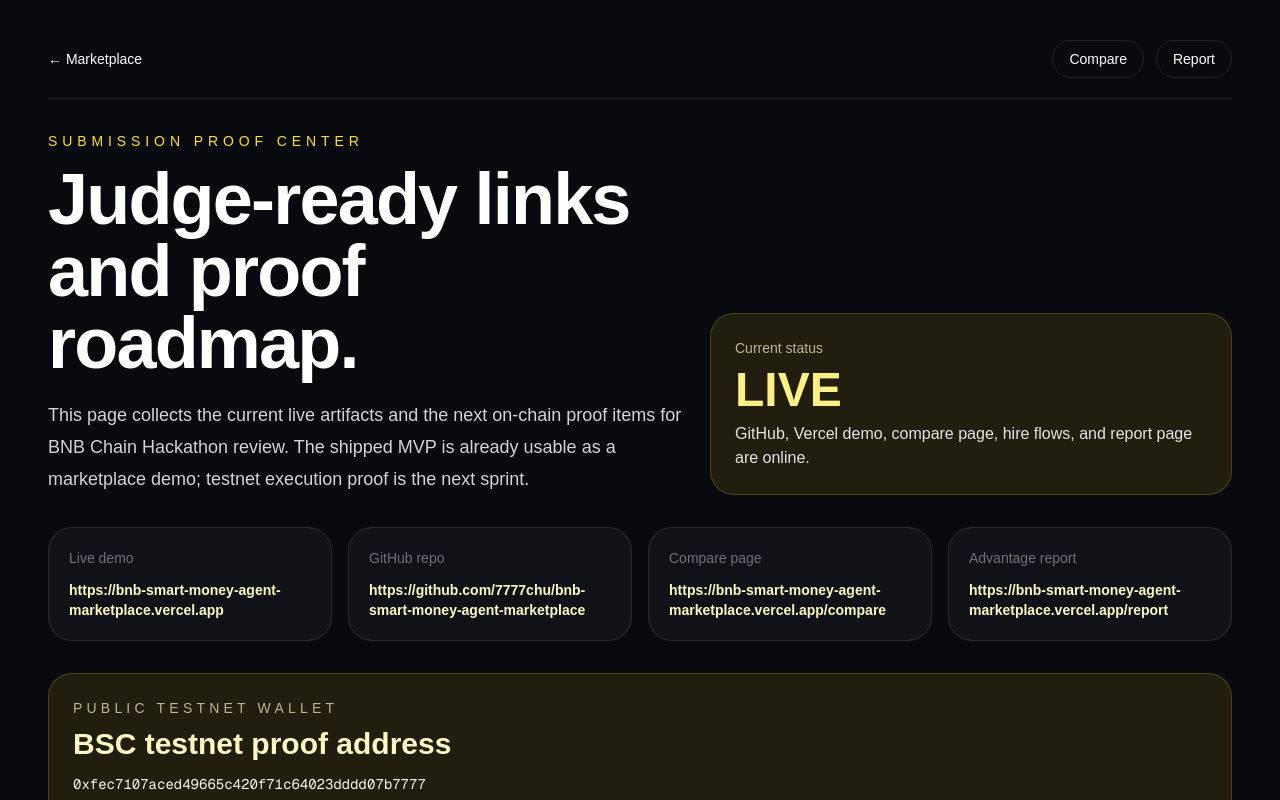
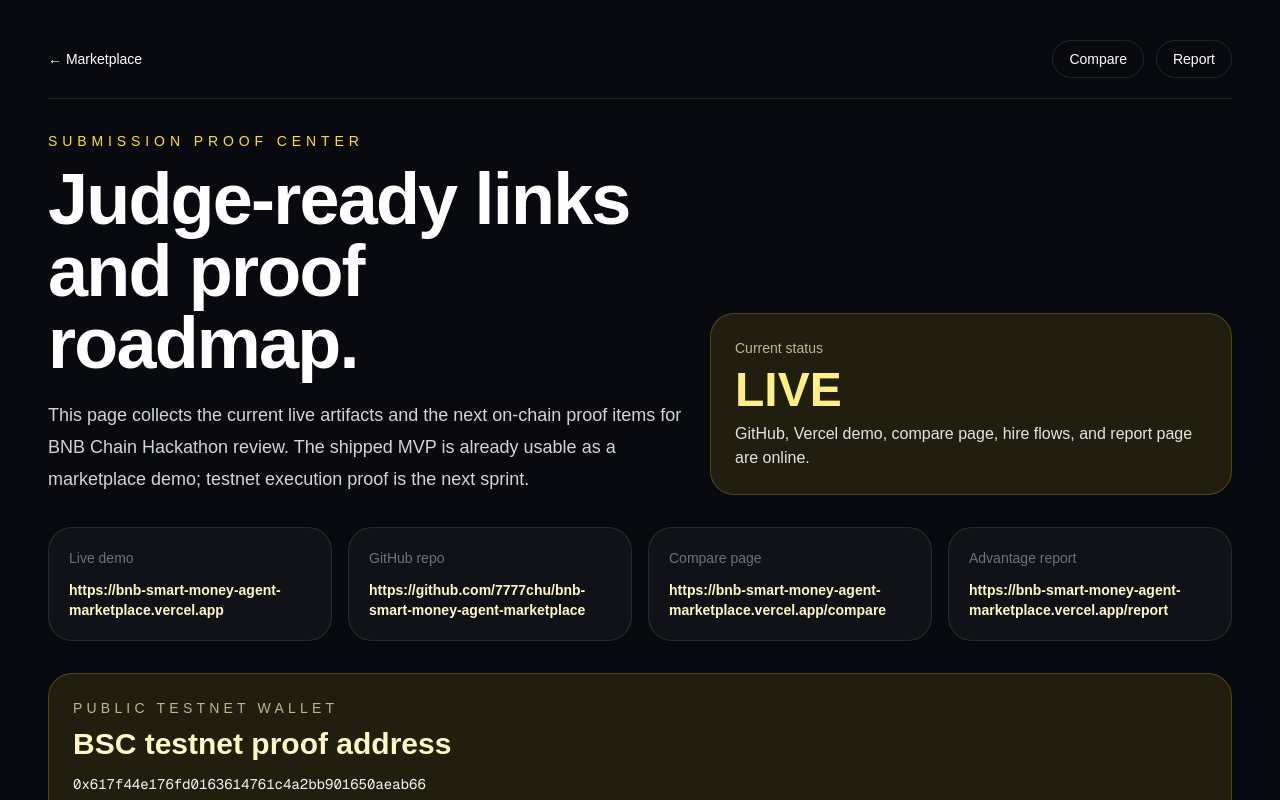
Before and after one commit to 7777chu/bnb-smart-money-agent-marketplace, a Next.js app in the folder app/: page /proof in a window 1280 px wide. Shown: the top 800 px of the page. Built offline with nearby package versions, Linux system fonts and the light colour scheme.

Commit message:
docs: update BSC testnet proof wallet

```diff
--- a/app/src/app/proof/page.tsx
+++ b/app/src/app/proof/page.tsx
@@ -7,7 +7,7 @@ const liveLinks = [
   ["Advantage report", "https://bnb-smart-money-agent-marketplace.vercel.app/report"],
 ];
 
-const testnetWallet = "0xfec7107aced49665c420f71c64023dddd07b7777";
+const testnetWallet = "0x617f44e176fd0163614761c4a2bb901650aeab66";
 const testnetWalletExplorer = `https://testnet.bscscan.com/address/${testnetWallet}`;
 
 const proofTracks = [
```
Also changed, not shown: 1 other file (tests, documents, lock files or other folders).
